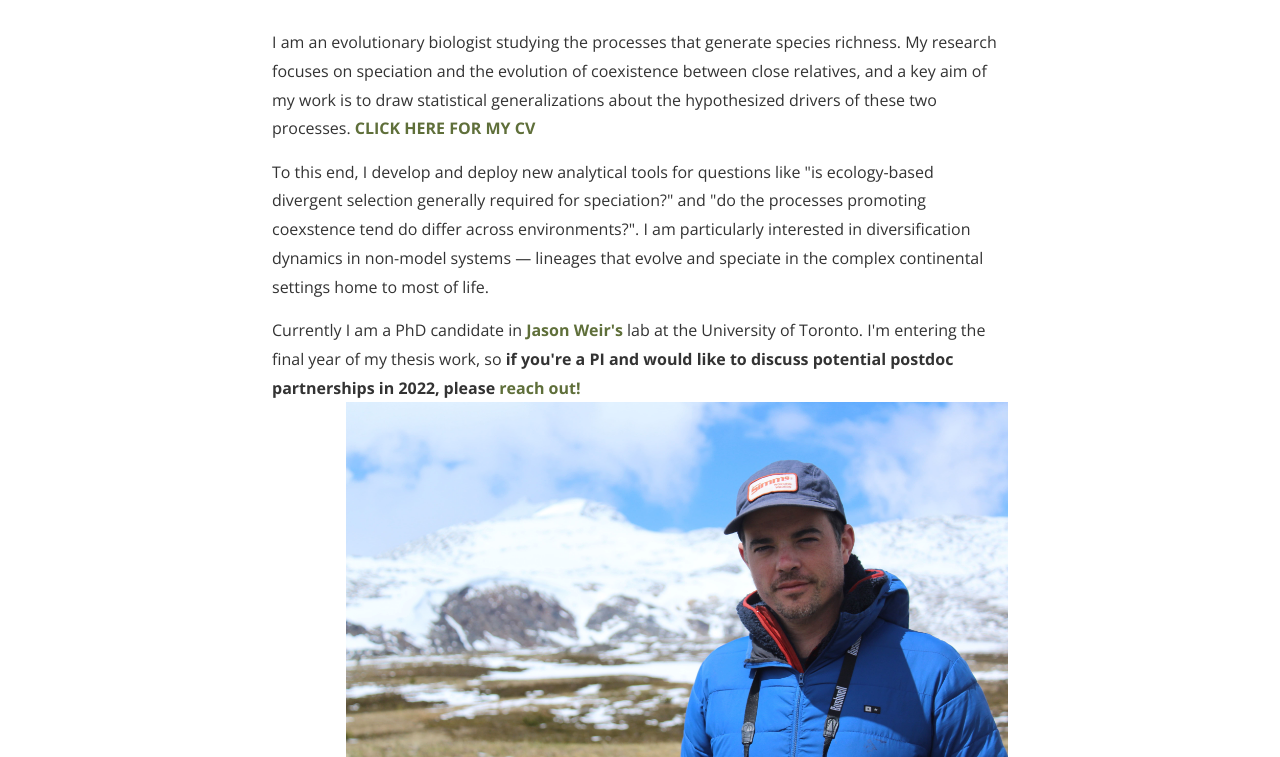
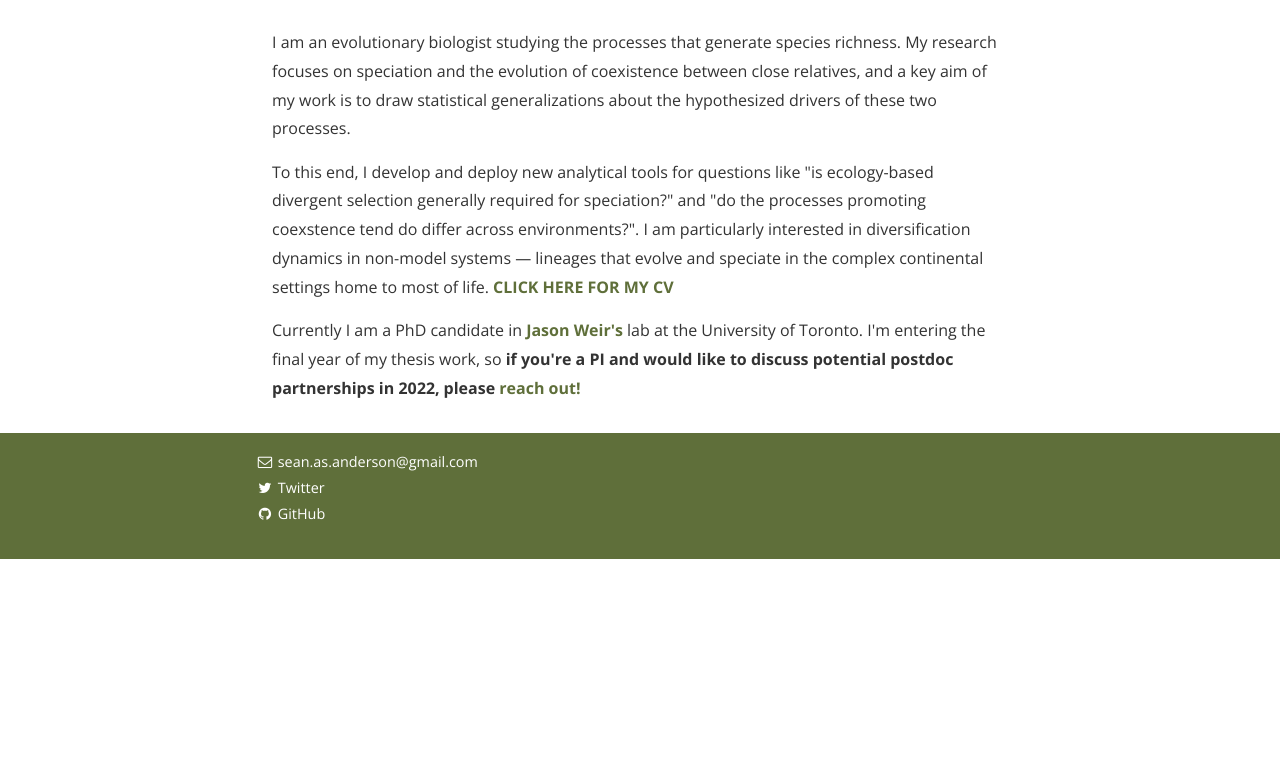
Before and after one commit to SeanASAnderson/SeanASAnderson.github.io, a Jekyll site: the page built from index.html, in a window 1280 px wide and 900 px high, scrolled down 317 px, cut to the strip 143-900 px from the top of the window. Built offline with Jekyll 4.4.1, drawn with Linux system fonts in a browser that asks for light colours; nearby versions of some CDN libraries; some web fonts are replaced; the list of posts is cut into pages by our own code; after the commit the page ends 1019 px from its top, so only the background shows below that.

Commit message:
removing pic from intro blurb

```diff
--- a/index.html
+++ b/index.html
@@ -45,17 +45,11 @@ pagination:
 
 <body>
   <!--<h1> <center> Welcome! </center> </h1>-->
-  <p> I am an evolutionary biologist studying the processes that generate species richness. My research focuses on speciation and the evolution of coexistence between close relatives, and a key aim of my work is to draw statistical generalizations about the hypothesized drivers of these two processes. <a href="https://github.com/SeanASAnderson/CV/blob/main/AndersonSean.CV.2021.pdf"><b>CLICK HERE FOR MY CV</b></a></p>
-  <p> To this end, I develop and deploy new analytical tools for questions like "is ecology-based divergent selection generally required for speciation?" and "do the processes promoting coexstence tend do differ across environments?". I am particularly interested in diversification dynamics in non-model systems <span>&#8212;</span> lineages that evolve and speciate in the complex continental settings home to most of life. </p>
-  <p> Currently I am a PhD candidate in <a href="https://www.utsc.utoronto.ca/~jweir"/> <b>Jason Weir's </a> </b> lab at the University of Toronto. I'm entering the final year of my thesis work, so <b> if you're a PI and would like to discuss potential postdoc partnerships in 2022, please <a href="mailto:sean.as.anderson@gmail.com">reach out!</a></b>
-  <img src="assets/anderson_sean_rockies2019.jpg" alt="MyPic", style="float:right">
-  </p>
+  <p> I am an evolutionary biologist studying the processes that generate species richness. My research focuses on speciation and the evolution of coexistence between close relatives, and a key aim of my work is to draw statistical generalizations about the hypothesized drivers of these two processes. </p>
+  <p> To this end, I develop and deploy new analytical tools for questions like "is ecology-based divergent selection generally required for speciation?" and "do the processes promoting coexstence tend do differ across environments?". I am particularly interested in diversification dynamics in non-model systems <span>&#8212;</span> lineages that evolve and speciate in the complex continental settings home to most of life. <a href="https://github.com/SeanASAnderson/CV/blob/main/AndersonSean.CV.2021.pdf"><b>CLICK HERE FOR MY CV</b></a></p>
+  <p> Currently I am a PhD candidate in <a href="https://www.utsc.utoronto.ca/~jweir"/> <b>Jason Weir's </a> </b> lab at the University of Toronto. I'm entering the final year of my thesis work, so <b> if you're a PI and would like to discuss potential postdoc partnerships in 2022, please <a href="mailto:sean.as.anderson@gmail.com">reach out!</a></b> </p>
 
   </body>
-
-  <img src="assets/anderson_sean_rockies2019.jpg" alt="MyPic", style="float:right">
-
-
 
 
 
```
